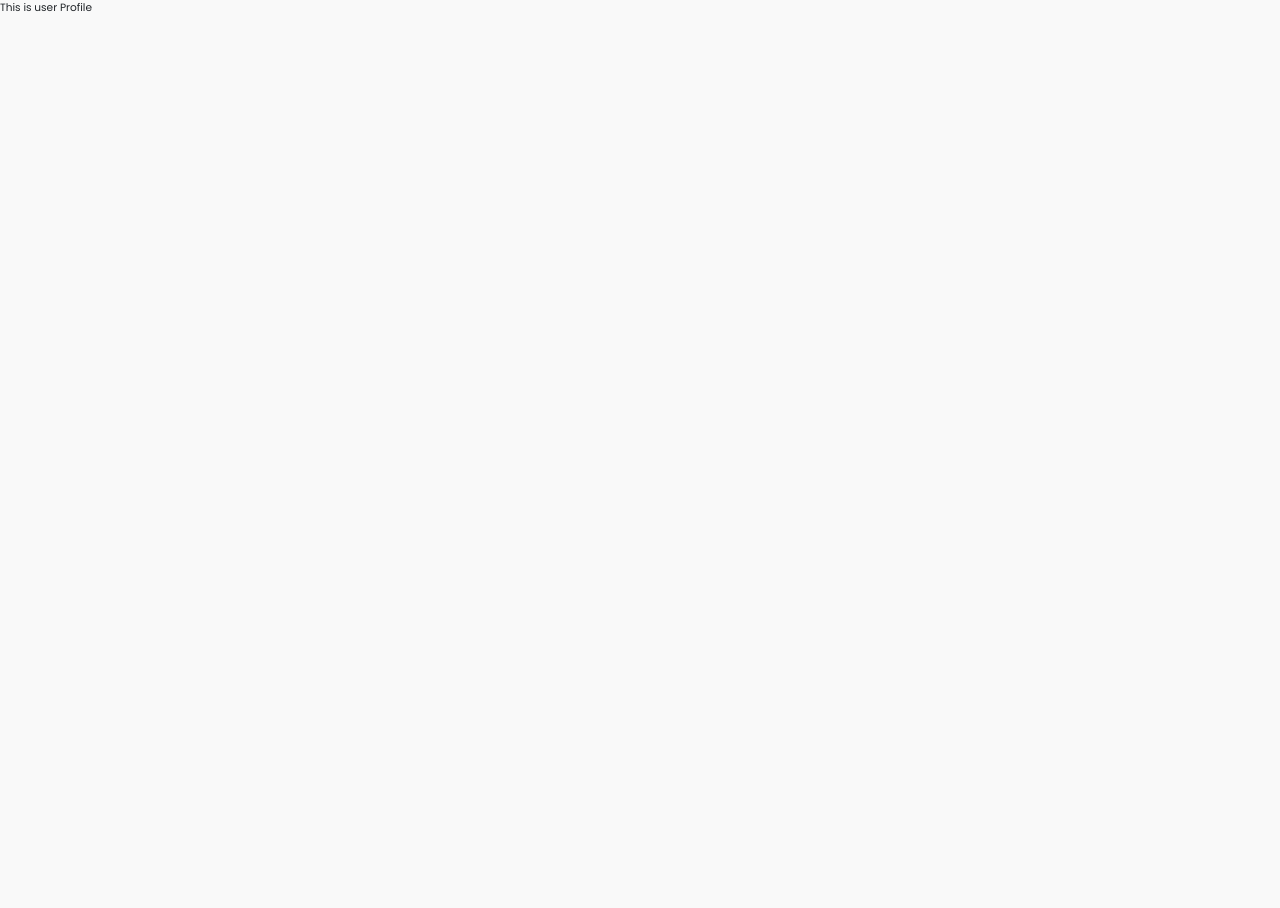
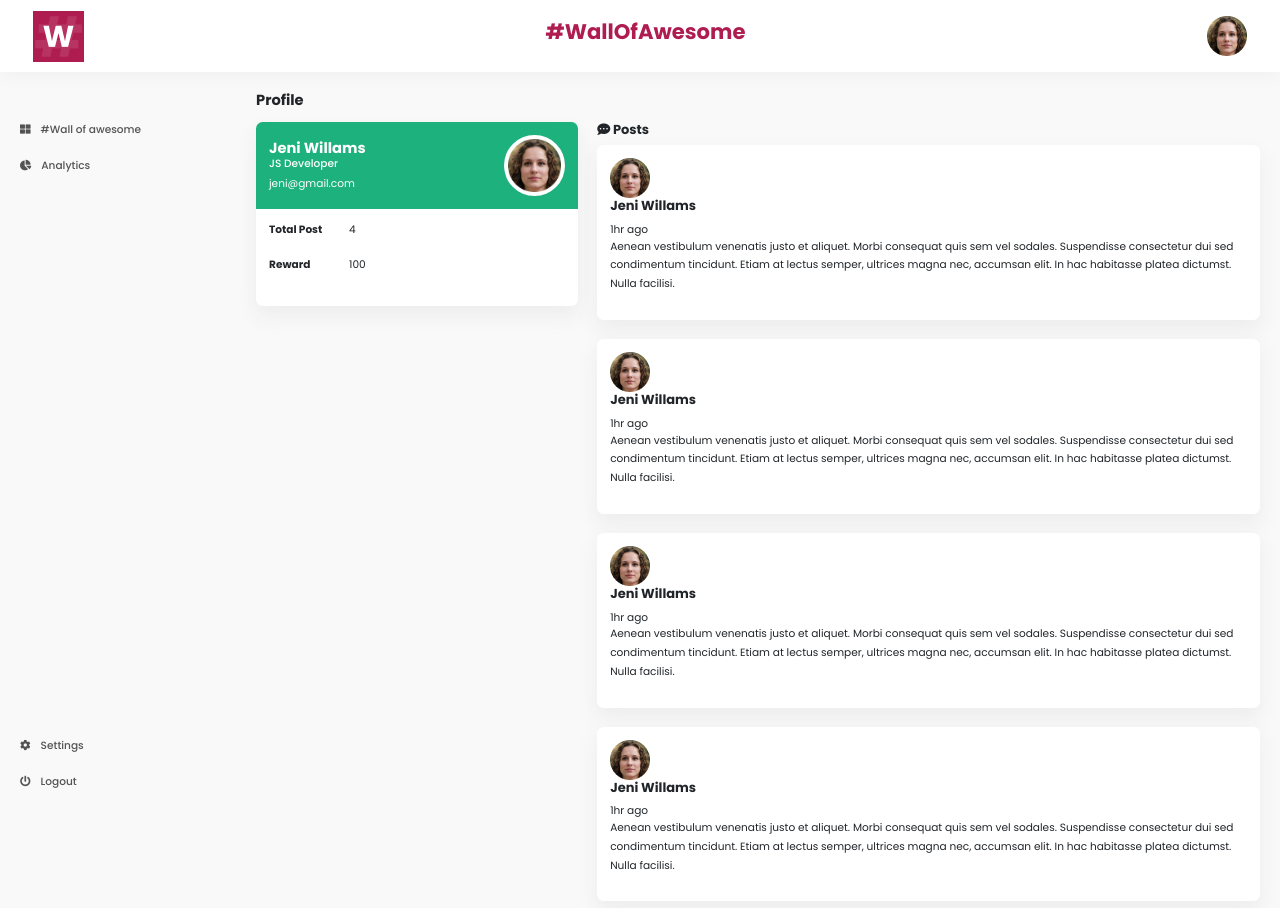
Before and after one commit to arjdesign/awesomeToken, a React (Create React App) app: page /user-profile in a window 1280 px wide. Shown: the top 908 px of the page. Before the commit the page ends 800 px from the top, so only its background shows below. Built offline with nearby package versions, Linux system fonts and the light colour scheme.

Commit message:
added user profile, fixed wall of awesome nav issue

```diff
--- a/src/Components/Common/Header.scss
+++ b/src/Components/Common/Header.scss
@@ -16,3 +16,9 @@
     }
   }
 }
+
+@media (max-width: 768px) {
+  .aw-vertical-menu {
+    display: none;
+  }
+}
--- a/src/Components/Common/VerticalMenu.tsx
+++ b/src/Components/Common/VerticalMenu.tsx
@@ -41,10 +41,10 @@ export default function VerticalMenu(props: IVerticalMenuProps) {
                 <NavLink
                   className={`${stylePrefix}--menus-item-link`}
                   activeClassName="active"
-                  to="/awesome"
+                  to="/wall-of-awesome"
                 >
                   <i className="fas fa-th-large" />
-                  #awesome
+                  #Wall of awesome
                 </NavLink>
               </li>
             )}
--- /dev/null
+++ b/src/Pages/UserSection/UserProfile.scss
@@ -0,0 +1,45 @@
+.aw-user-profile-page {
+  margin-left: 20%;
+  margin-top: 20px;
+  margin-right: 20px;
+  &--container {
+    &-profile-teaser {
+      &-header {
+        background-color: var(--brand-primary-green);
+        display: flex;
+        justify-content: space-between;
+        align-items: center;
+        padding: 1rem;
+        border-radius: 0.5rem 0.5rem 0 0;
+
+        &-content {
+          color: var(--white);
+
+          h3 {
+            color: var(--white);
+            margin-bottom: 0;
+          }
+
+          &-title {
+            font-weight: 500;
+          }
+        }
+
+        &-avatar {
+          background-color: var(--white);
+          border-radius: 50%;
+          padding: 4px;
+        }
+      }
+
+      &-content-body {
+        dl {
+          display: flex;
+          dt {
+            width: 80px;
+          }
+        }
+      }
+    }
+  }
+}
--- a/src/Pages/UserSection/UserProfile.tsx
+++ b/src/Pages/UserSection/UserProfile.tsx
@@ -1,7 +1,78 @@
 import * as React from "react";
-
+import { Row, Col, Card, CardBody } from "reactstrap";
+import avatar from "../../assets/images/avatar/big-1.png";
+import Post from "../../Components/Post/Post";
+import Header from "../../Components/Common/Header";
+import VerticalMenu from "../../Components/Common/VerticalMenu";
+import "./UserProfile.scss";
 export interface IUserProfileProps {}
 
+const stylePrefix = "aw-user-profile-page";
 export default function UserProfile(props: IUserProfileProps) {
-  return <div>This is user Profile</div>;
+  return (
+    <React.Fragment>
+      <VerticalMenu isAdmin={false} />
+      <Header isLogged={true} isAdmin={false} />
+      <div className={stylePrefix}>
+        <h3 className="mb-3">Profile</h3>
+
+        <div className={`${stylePrefix}--container`}>
+          <Row className="clearfix">
+            <Col md="4" className={`${stylePrefix}--container-profile-teaser`}>
+              <Card>
+                <div
+                  className={`${stylePrefix}--container-profile-teaser-header`}
+                >
+                  <div
+                    className={`${stylePrefix}--container-profile-teaser-header-content`}
+                  >
+                    <h3>Jeni Willams</h3>
+                    <div
+                      className={`${stylePrefix}--container-profile-teaser-header-content-title mb-1`}
+                    >
+                      {" "}
+                      JS Developer
+                    </div>
+
+                    <div>jeni@gmail.com</div>
+                  </div>
+                  <div
+                    className={`${stylePrefix}--container-profile-teaser-header-avatar`}
+                  >
+                    <img
+                      src={avatar}
+                      alt="Jeni Willams"
+                      className="avatar-md"
+                    />
+                  </div>
+                </div>
+                <CardBody
+                  className={`${stylePrefix}--container-profile-teaser-content-body`}
+                >
+                  <dl>
+                    <dt>Total Post</dt>
+                    <dd>4</dd>
+                  </dl>
+                  <dl>
+                    <dt>Reward</dt>
+                    <dd>100</dd>
+                  </dl>
+                </CardBody>
+              </Card>
+            </Col>
+
+            <Col md="8" className={`${stylePrefix}--container-posts`}>
+              <h4>
+                <i className="fas fa-comment-dots" /> Posts
+              </h4>
+              <Post />
+              <Post />
+              <Post />
+              <Post />
+            </Col>
+          </Row>
+        </div>
+      </div>
+    </React.Fragment>
+  );
 }
--- a/src/Pages/WallOfAwesome/WallOfAwesome.tsx
+++ b/src/Pages/WallOfAwesome/WallOfAwesome.tsx
@@ -6,11 +6,10 @@ import VerticalMenu from "../../Components/Common/VerticalMenu";
 import Post from "../../Components/Post/Post";
 import "./WallOfAwesome.scss";
 export interface IWallOfAwesomeProps {}
-
+const stylePrefix = "aw-wall-of-awesome";
 export default function WallOfAwesome(props: IWallOfAwesomeProps) {
-  const stylePrefix = "aw-wall-of-awesome";
   return (
-    <div>
+    <React.Fragment>
       <VerticalMenu isAdmin={false} />
       <Header isLogged={true} isAdmin={false} />
       <div className={stylePrefix}>
@@ -51,6 +50,6 @@ export default function WallOfAwesome(props: IWallOfAwesomeProps) {
           <Post />
         </div>
       </div>
-    </div>
+    </React.Fragment>
   );
 }
```
Also changed, not shown: 2 other files (tests, documents, lock files or other folders).
